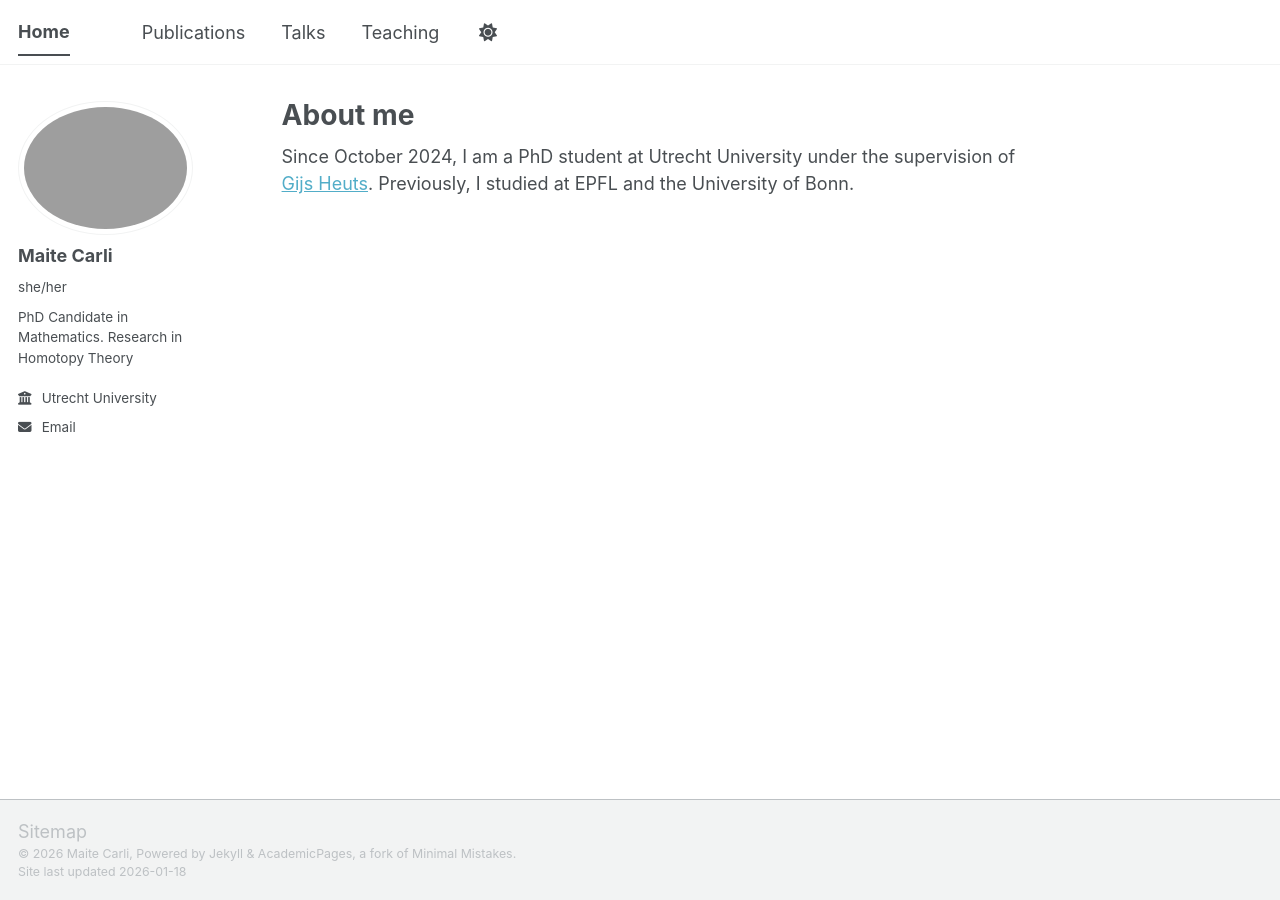
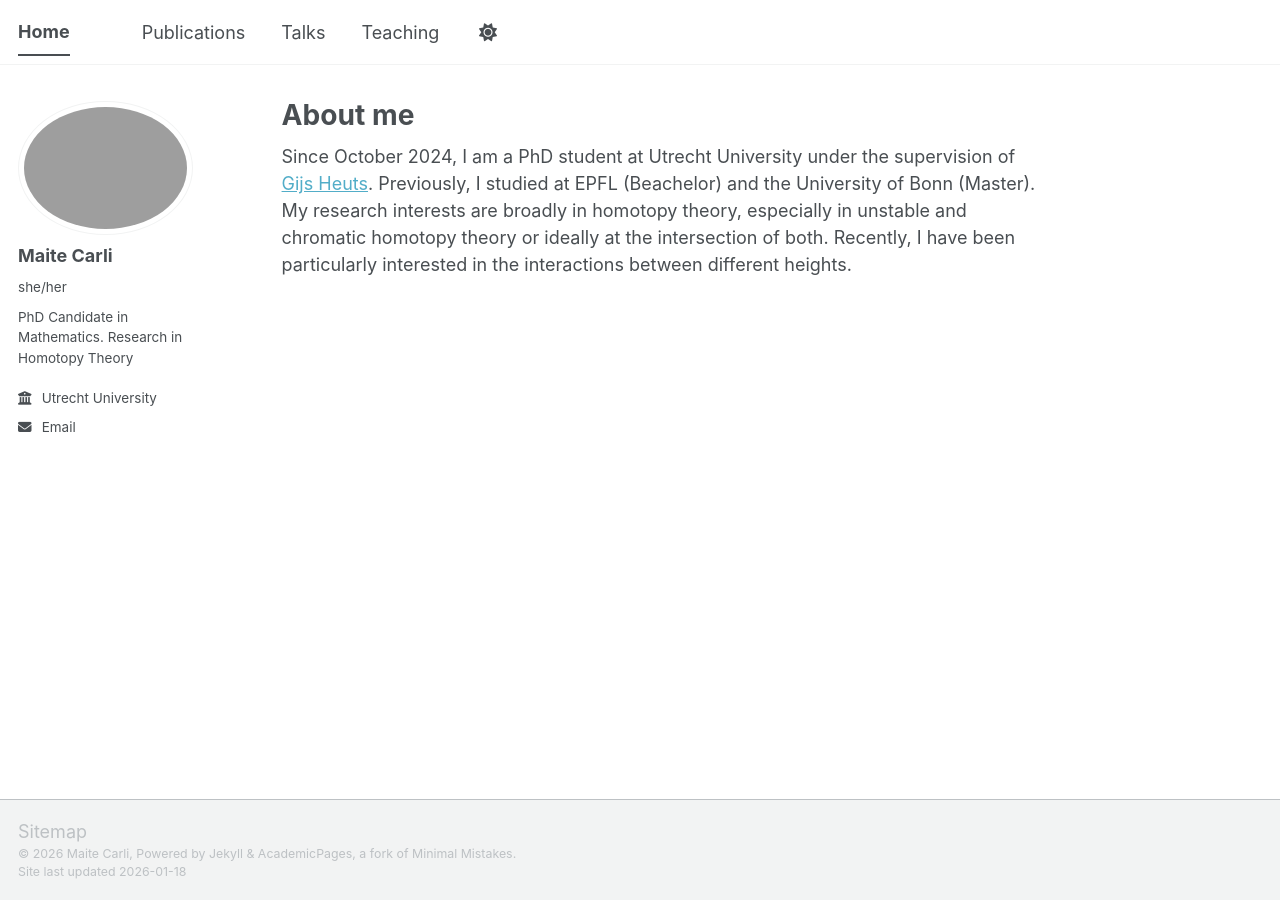
Before and after one commit to Maite-Carli/Maite-Carli.github.io, a Jekyll site: the page built from _pages/about.md, in a window 1280 px wide. Built offline with Jekyll 4.4.1, drawn with Linux system fonts in a browser that asks for light colours; a script bundle is joined from its source files by our own code; library files that are not in the unit come from our copies.

Commit message:
Update about.md

```diff
--- a/_pages/about.md
+++ b/_pages/about.md
@@ -6,4 +6,4 @@ redirect_from:
   - /about/
   - /about.html
 ---
-Since October 2024, I am a PhD student at Utrecht University under the supervision of [Gijs Heuts](https://sites.google.com/site/gijsheuts/home). Previously, I studied at EPFL and the University of Bonn.
+Since October 2024, I am a PhD student at Utrecht University under the supervision of [Gijs Heuts](https://sites.google.com/site/gijsheuts/home). Previously, I studied at EPFL (Beachelor) and the University of Bonn (Master). My research interests are broadly in homotopy theory, especially in unstable and chromatic homotopy theory or ideally at the intersection of both. Recently, I have been particularly interested in the interactions between different heights.
```
